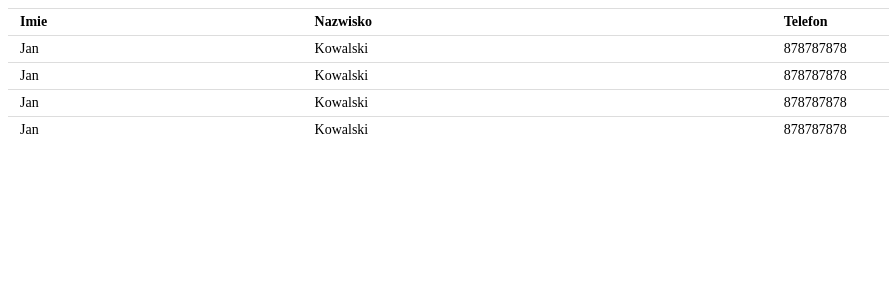
After one commit to iampatro/projektPwI, a PHP site: page /tabelka.html in a window 1280 px wide. The commit adds this page. Shown: the top 300 px of the page, without its empty margins (0-889 px from the left). Run offline with PHP 8.4, Linux system fonts and the light colour scheme.

Commit message:
Add files via upload

```diff
--- a/adminpanel.css
+++ b/adminpanel.css
@@ -1,5 +1,6 @@
 #container
 {
+    background-color: #ffffff;
 	width: 1000px;
 	margin-left: auto;
 	margin-right: auto;
@@ -7,6 +8,7 @@
 
 .rectangle
 {
+    color:#ffffff;
 	width: 960px;
 	margin: 20px;
 	text-align: center;
--- /dev/null
+++ b/tabelka.css
@@ -0,0 +1,14 @@
+.table{
+    width: 100%;
+    border-collapse: collapse;
+    border-spacing: 0;
+    margin-bottom: 1%;
+}
+
+.table td,th {
+    font-size: 14px;
+    border-top: 1px solid #ddd;
+    padding: 5px 12px;
+    text-align: left;
+    vertical-align: top;
+}
--- /dev/null
+++ b/tabelka.html
@@ -0,0 +1,66 @@
+<!DOCTYPE html>
+<html lang="en">
+<head>
+    <meta charset="UTF-8">
+    <title>Pracownicy</title>
+
+    <link rel="stylesheet" href="tabelka.css" type="text/css" />
+</head>
+
+
+<table class="table">
+
+    <tbody>
+
+        <tr>
+
+            <td><strong>Imie</strong></td>
+
+            <td><strong>Nazwisko</strong></td>
+
+            <td><strong>Telefon</strong></td>
+
+        </tr>
+
+        <tr>
+
+            <td>Jan</td>
+
+            <td>Kowalski</td>
+
+            <td>878787878</td>
+
+        </tr>
+
+        <tr>
+
+            <td>Jan</td>
+
+            <td> Kowalski</td>
+
+            <td>878787878</td>
+
+        </tr>
+
+        <tr>
+
+            <td>Jan</td>
+
+            <td>Kowalski</td>
+
+            <td>878787878</td>
+
+        </tr>
+
+        <tr>
+
+            <td>Jan</td>
+
+            <td>Kowalski</td>
+
+            <td>878787878</td>
+     </tr>
+
+    </tbody>
+
+</table>
```
Also changed, not shown: klienci.html (added, +28 -0 lines), panel.html (+13 -6 lines), pracownicy.html (added, +28 -0 lines).
